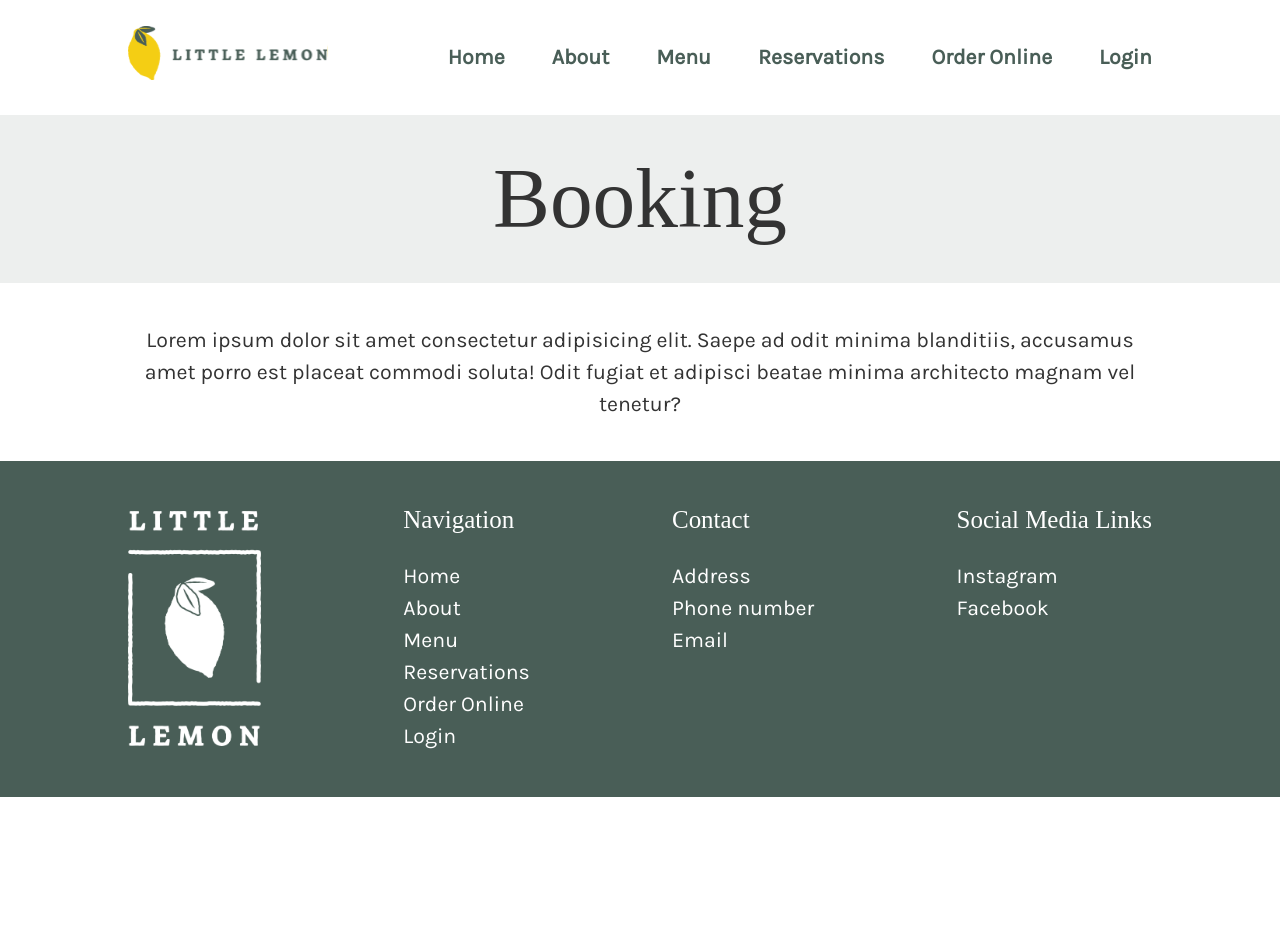
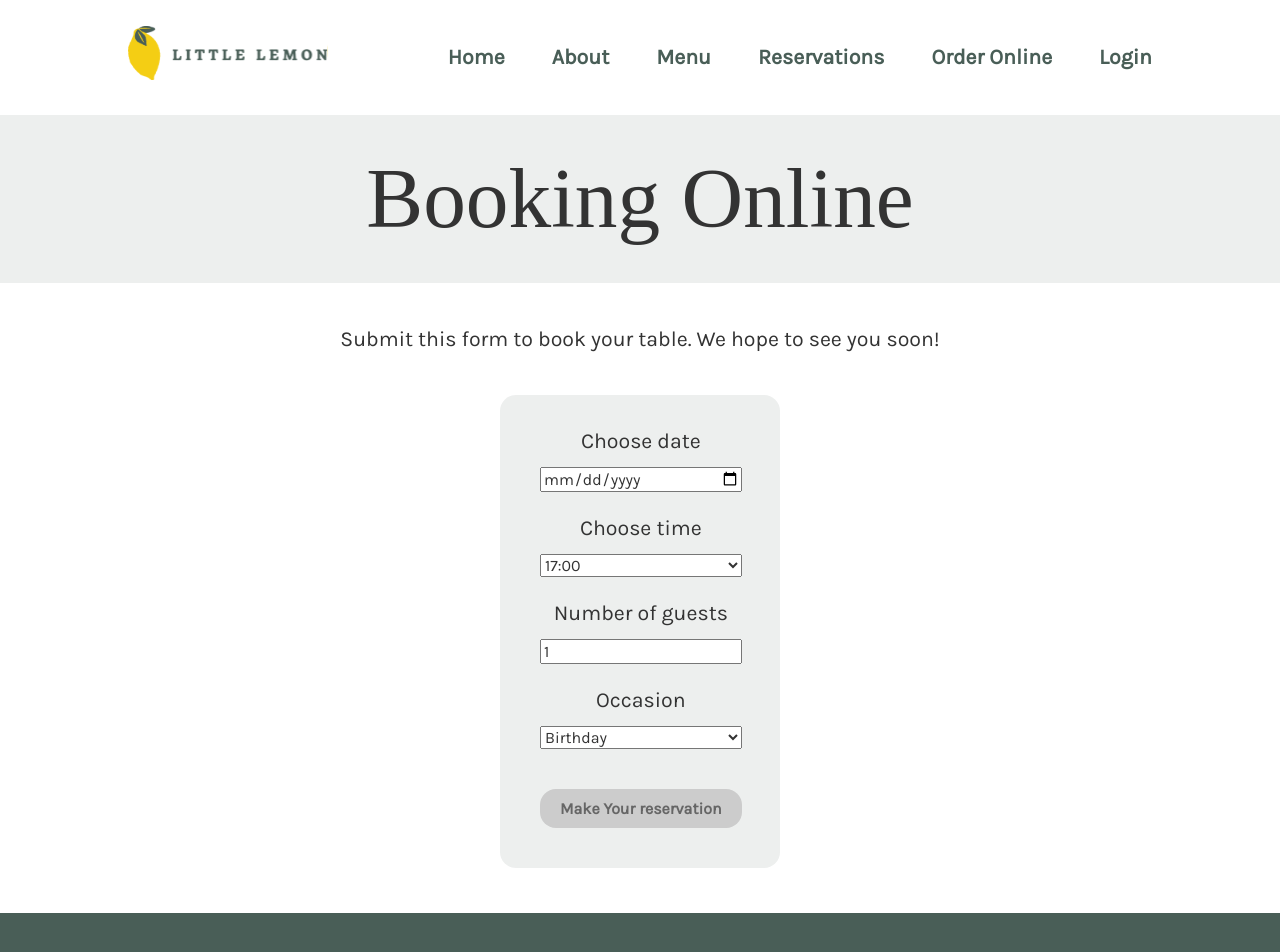
Before and after one commit to impoldev/littlelemon-frontend-capstone, a React (Create React App) app: page /booking in a window 1280 px wide. Shown: the top 952 px of the page. Before the commit the page ends 800 px from the top, so only its background shows below. Built offline with nearby package versions, Linux system fonts and the light colour scheme; a web font is replaced by a local one.

Commit message:
add booking page

```diff
--- a/src/components/AboutPage.jsx
+++ b/src/components/AboutPage.jsx
@@ -1,3 +1,5 @@
+import '../stylesheets/AboutPage.css'
+
 export function AboutPage() {
   return(
     <main>
--- a/src/components/BookingPage.jsx
+++ b/src/components/BookingPage.jsx
@@ -1,13 +1,15 @@
 import '../stylesheets/BookingPage.css'
+import { BookingForm } from './subcomponents/BookingForm'
 
 export function BookingPage() {
   return(
     <main>
       <section className="heading">
-        <h1>Booking</h1>
+        <h1>Booking Online</h1>
       </section>
       <section className="body">
-        <p>Lorem ipsum dolor sit amet consectetur adipisicing elit. Saepe ad odit minima blanditiis, accusamus amet porro est placeat commodi soluta! Odit fugiat et adipisci beatae minima architecto magnam vel tenetur?</p>
+        <p>Submit this form to book your table. We hope to see you soon!</p>
+        <BookingForm />
       </section>
     </main>
   )
--- /dev/null
+++ b/src/components/subcomponents/BookingForm.jsx
@@ -0,0 +1,38 @@
+import { useState } from 'react'
+import '../../stylesheets/subcomponents/BookingForm.css'
+
+export function BookingForm() {
+  const [date, setDate] = useState('')
+  const [time, setTime] = useState('17:00')
+  const [guests, setGuests] = useState('1')
+  const [occasion, setOccasion] = useState('Birthday')
+
+  function handleSubmit(e) {
+    e.preventDefault()
+    console.log(date, time, guests, occasion)
+  }
+
+  return(
+  <form onSubmit={handleSubmit} style={{display: 'grid', maxWidth: '200px', gap: '10px'}}>
+    <label htmlFor="res-date">Choose date</label>
+    <input onChange={(e) => setDate(e.target.value)} value={date} type="date" id="res-date" />
+    <label htmlFor="res-time">Choose time</label>
+    <select onChange={(e) => setTime(e.target.value)} value={time} id="res-time ">
+        <option>17:00</option>
+        <option>18:00</option>
+        <option>19:00</option>
+        <option>20:00</option>
+        <option>21:00</option>
+        <option>22:00</option>
+    </select>
+    <label htmlFor="guests">Number of guests</label>
+    <input onChange={(e) => setGuests(e.target.value)} value={guests} type="number" placeholder="1" min="1" max="10" id="guests" />
+    <label htmlFor="occasion">Occasion</label>
+    <select onChange={(e) => setOccasion(e.target.value)} value={occasion} id="occasion">
+        <option>Birthday</option>
+        <option>Anniversary</option>
+    </select>
+    <input className='form-button' disabled={date === ''} type="submit" value="Make Your reservation" />
+  </form>
+  )
+}
--- a/src/stylesheets/BookingPage.css
+++ b/src/stylesheets/BookingPage.css
@@ -12,6 +12,10 @@
 .body {
   text-align: center;
   margin: auto;
-  padding: 20px 0;
+  padding: 40px 0;
   max-width: 1024px;
 }
+
+.body p {
+  margin: 0;
+}
--- /dev/null
+++ b/src/stylesheets/subcomponents/BookingForm.css
@@ -0,0 +1,40 @@
+form {
+  margin: 40px auto 5px auto;
+  padding: 30px 40px;
+  background-color: #edefee;
+  border-radius: 16px;
+}
+
+input, select {
+  font-family: "Karla", serif;
+  font-optical-sizing: auto;
+  font-weight: 400;
+  font-style: normal;
+  font-size: 16px;
+  margin-bottom: 10px;
+}
+
+input:disabled{
+  background-color: #cccccc;
+  color: #666666;
+}
+
+input:disabled:hover{
+  background-color: #cccccc;
+  color: #666666;
+}
+
+.form-button {
+  background-color: #f4ce14;
+  border-radius: 16px;
+  border: none;
+  padding: 10px 20px;
+  font-weight: bold;
+  transition: .3s;
+  cursor: pointer;
+  margin-top: 20px;
+}
+
+.form-button:hover {
+  background-color: #c0a20f;
+}
```
Also changed, not shown: src/App.css (line endings or trailing spaces).
